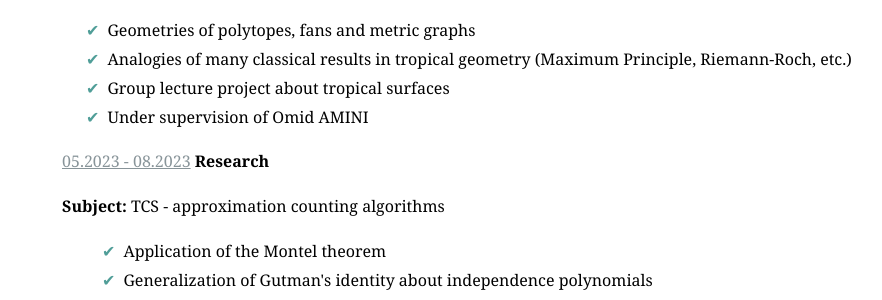
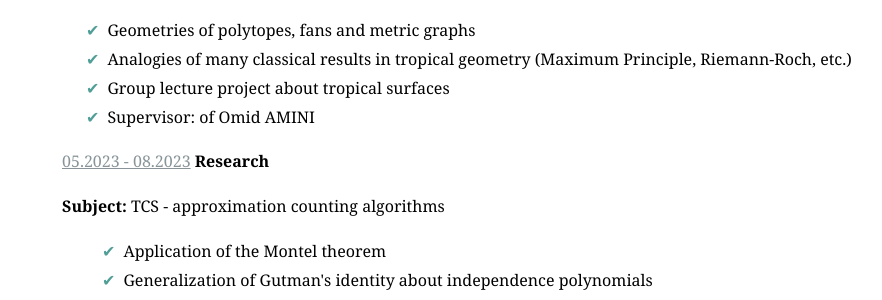
Before and after one commit to XiaoweiYEXavier/XiaoweiYEXavier.github.io, a Jekyll site: the page CV/index.html, which Jekyll copies as it is, in a window 1280 px wide and 900 px high, scrolled down 1350 px. Shown: the part 154-454 px from the top of the window, without its empty margins (72-954 px from the left). Built offline with Jekyll 4.4.1, drawn with Linux system fonts in a browser that asks for light colours; nearby versions of some CDN libraries; some web fonts are replaced.

Commit message:
Update index.html

```diff
--- a/CV/index.html
+++ b/CV/index.html
@@ -87,7 +87,7 @@
             <li>Geometries of polytopes, fans and metric graphs</li>
             <li>Analogies of many classical results in tropical geometry (Maximum Principle, Riemann-Roch, etc.)</li>
             <li>Group lecture project about tropical surfaces</li>
-            <li>Under supervision of Omid AMINI</li>
+            <li>Supervisor: of Omid AMINI</li>
           </ul>
         </div>
       <article>
```
